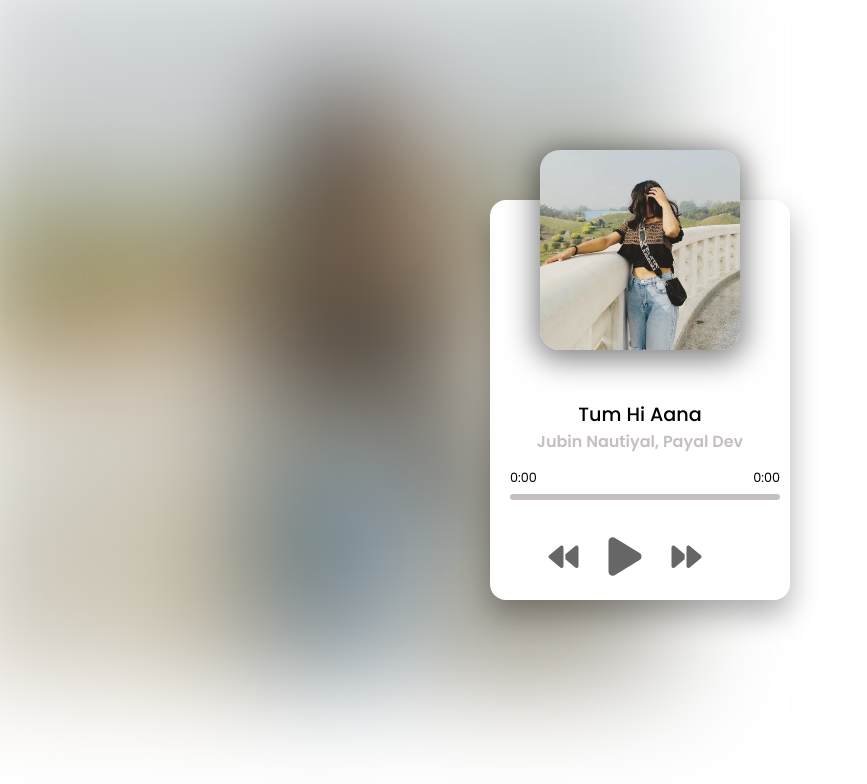
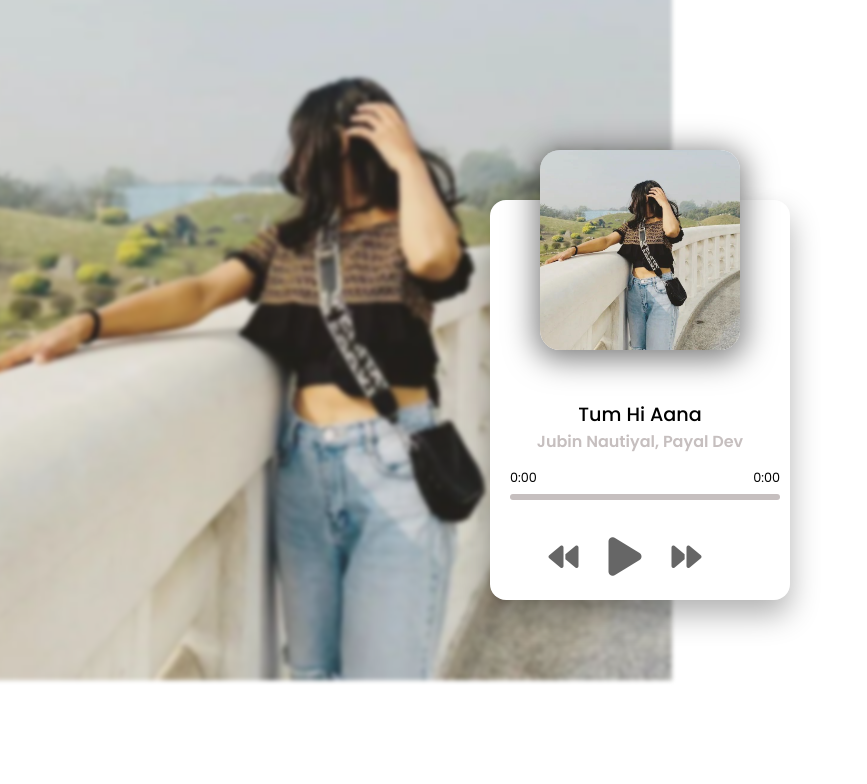
Before and after one commit to SourceShivam/test, a plain HTML site: page index.html in a window 1280 px wide. Shown: the whole page, without its empty margins (0-867 px from the left). Drawn offline with Linux system fonts and the light colour scheme.

Commit message:
Update styles.css

```diff
--- a/styles.css
+++ b/styles.css
@@ -28,7 +28,7 @@ body {
   min-height: 50%;
   margin: auto;
   filter: blur(15px);
-  -webkit-filter: blur(50px);
+  -webkit-filter: blur(2px);
   transform: scale(1.1);
 }
 .container {
@@ -37,9 +37,6 @@ body {
   height: 400px;
   border-radius: 1rem;
   box-shadow: 0 15px 30px rgba(0, 0, 0, 0.3);
-  margin-top: 100px;
-  margin: auto;
-  margin: 110px;
 }
 .player_img {
   width: 200px;
```
